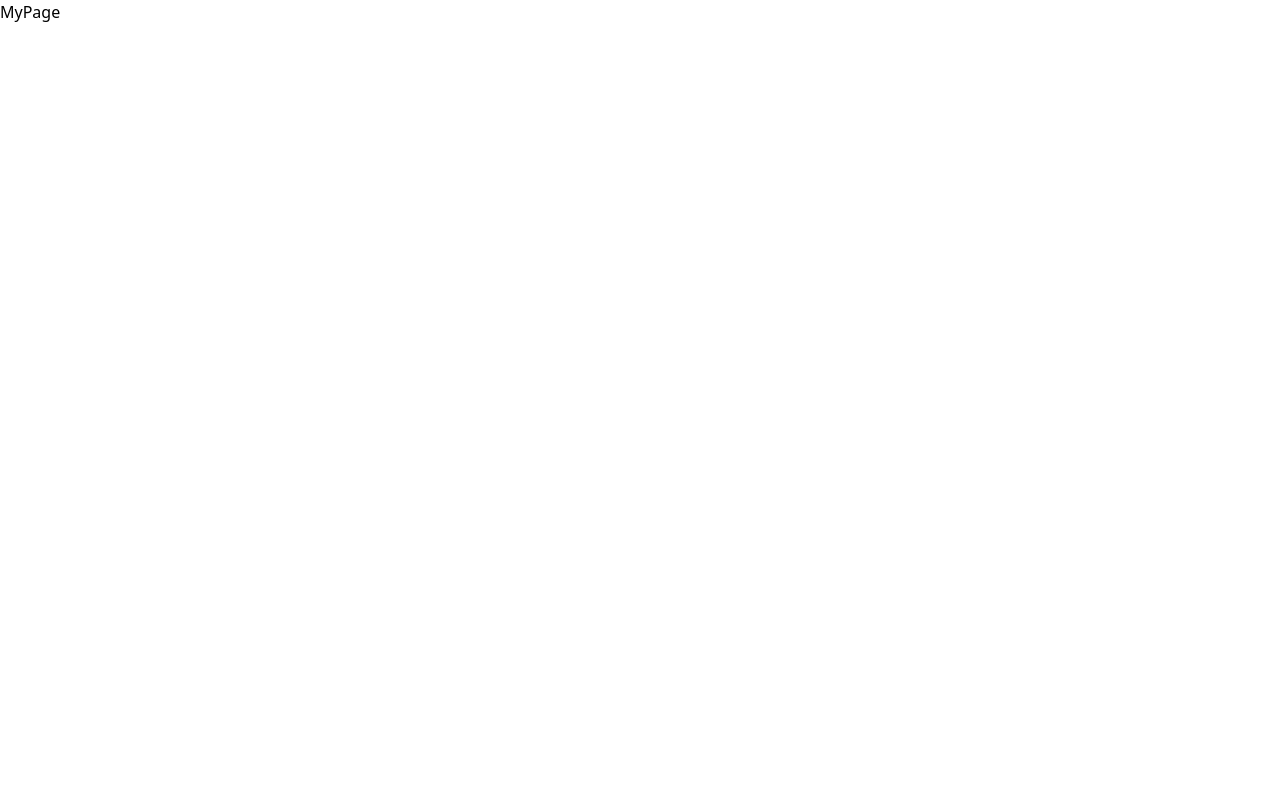
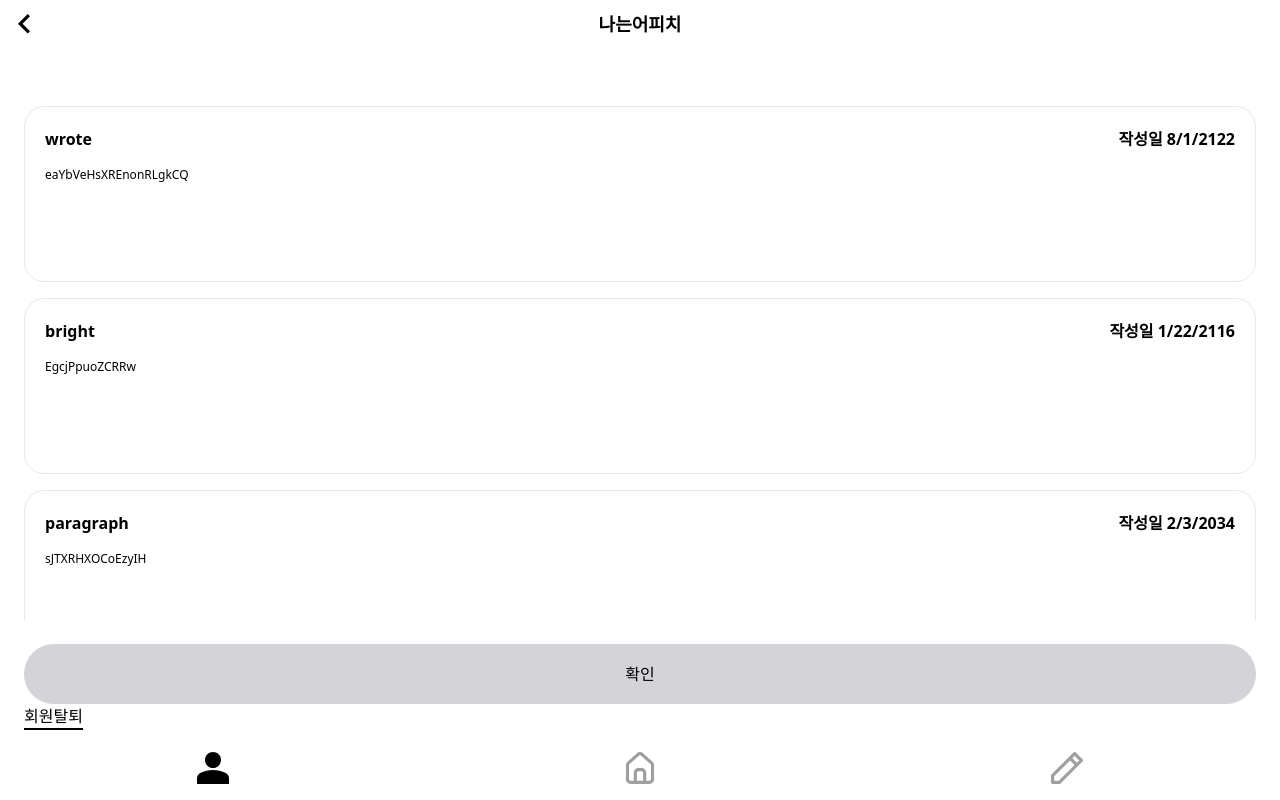
Before and after one commit to project-writers/ilsang-0gam, a React (Vite) app in the folder frontend/: page /mypage in a window 1280 px wide. Built offline with nearby package versions, Linux system fonts and the light colour scheme.

Commit message:
feat : 마이페이지 뷰 작성중

```diff
--- a/frontend/src/page/MyPage.tsx
+++ b/frontend/src/page/MyPage.tsx
@@ -1,4 +1,104 @@
+import { Header } from '@/component/Header.tsx'
+import { NavBar } from '../component/NavBar'
+
 export function MyPage() {
-	// aa
-	return <div>MyPage</div>
+	const dummy = [
+		{
+			title: 'wrote',
+			date: '8/1/2122',
+			content: 'eaYbVeHsXREnonRLgkCQ',
+			tag: '',
+		},
+		{
+			title: 'bright',
+			date: '1/22/2116',
+			content: 'EgcjPpuoZCRRw',
+			tag: '',
+		},
+		{
+			title: 'paragraph',
+			date: '2/3/2034',
+			content: 'sJTXRHXOCoEzyIH',
+			tag: '',
+		},
+		{
+			title: 'arrow',
+			date: '8/17/2023',
+			content: 'jGsMOuBAMumTE',
+			tag: '',
+		},
+		{
+			title: 'claws',
+			date: '5/5/2069',
+			content: 'jjojRF',
+			tag: '',
+		},
+		{
+			title: 'upward',
+			date: '7/20/2047',
+			content: 'ZzvjXHZXeJJadfi',
+			tag: '',
+		},
+		{
+			title: 'detail',
+			date: '2/13/2087',
+			content: 'fyBMOejdsnWyKzBctVh',
+			tag: '',
+		},
+		{
+			title: 'especially',
+			date: '4/20/2117',
+			content: 'KkvYGPvYgupq',
+			tag: '',
+		},
+		{
+			title: 'especially',
+			date: '4/20/2117',
+			content: 'KkvYGPvYgupq',
+			tag: '',
+		},
+		{
+			title: 'especially',
+			date: '4/20/2117',
+			content: 'KkvYGPvYgupq',
+			tag: '',
+		},
+		{
+			title: 'especially',
+			date: '4/20/2117',
+			content: 'KkvYGPvYgupq',
+			tag: '',
+		},
+	]
+
+	return (
+		<div className="w-screen h-screen relative overflow-hidden">
+			<Header name={'나는어피치'} />
+			<section className="translate-y-[90px] w-full h-full px-6 overflow-y-scroll disable-scrollbar">
+				{dummy.map((o) => {
+					return (
+						<div className="mt-4 px-5 py-5 h-44 border rounded-[20px] bg-white">
+							<div className="flex font-bold text-base justify-between">
+								<div className="">{o.title}</div>
+								<div className="">작성일 {o.date}</div>
+							</div>
+							<div className="mt-4 text-xs">{o.content}</div>
+						</div>
+					)
+				})}
+				<div className="w-full h-[180px] " />
+			</section>
+			<footer className="absolute bottom-0 w-full h-[180px] bg-white">
+				<div className="fixed bottom-24 right-0 w-full h-[60px] px-6 text-center items-center">
+					<button className="w-full h-full bg-zinc-300 rounded-full">
+						확인
+					</button>
+					<div className="w-fit right-0 border-b-2 border-black text-right">
+						회원탈퇴
+					</div>
+				</div>
+				<NavBar />
+			</footer>
+		</div>
+	)
 }
```
